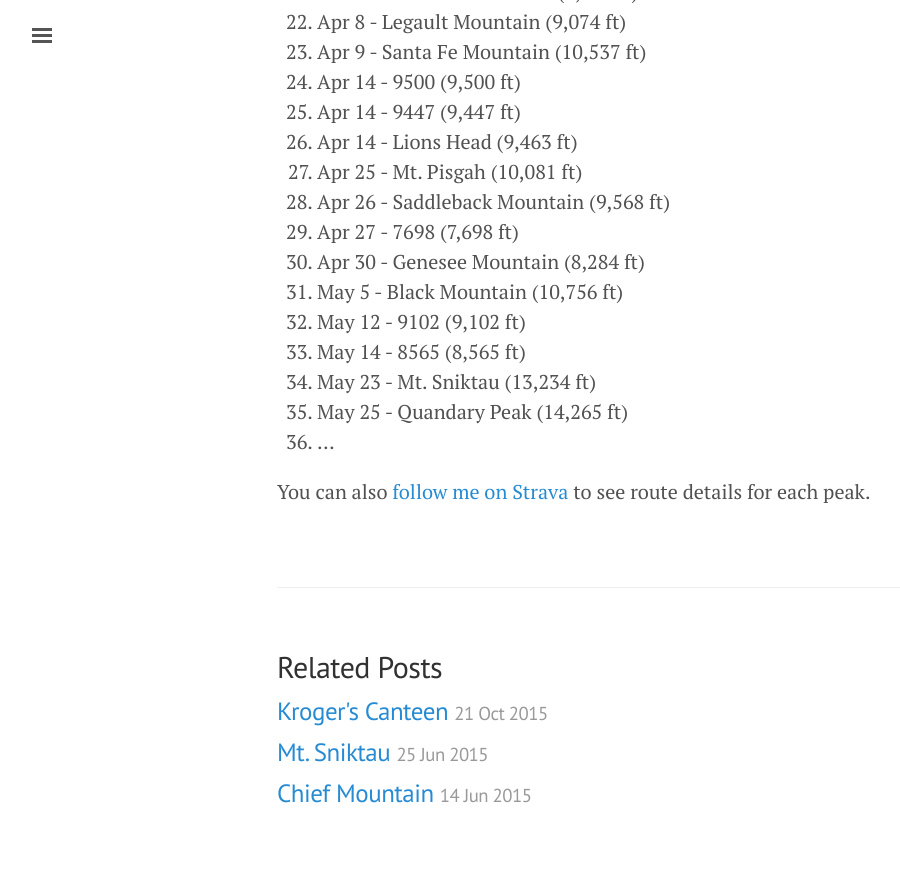
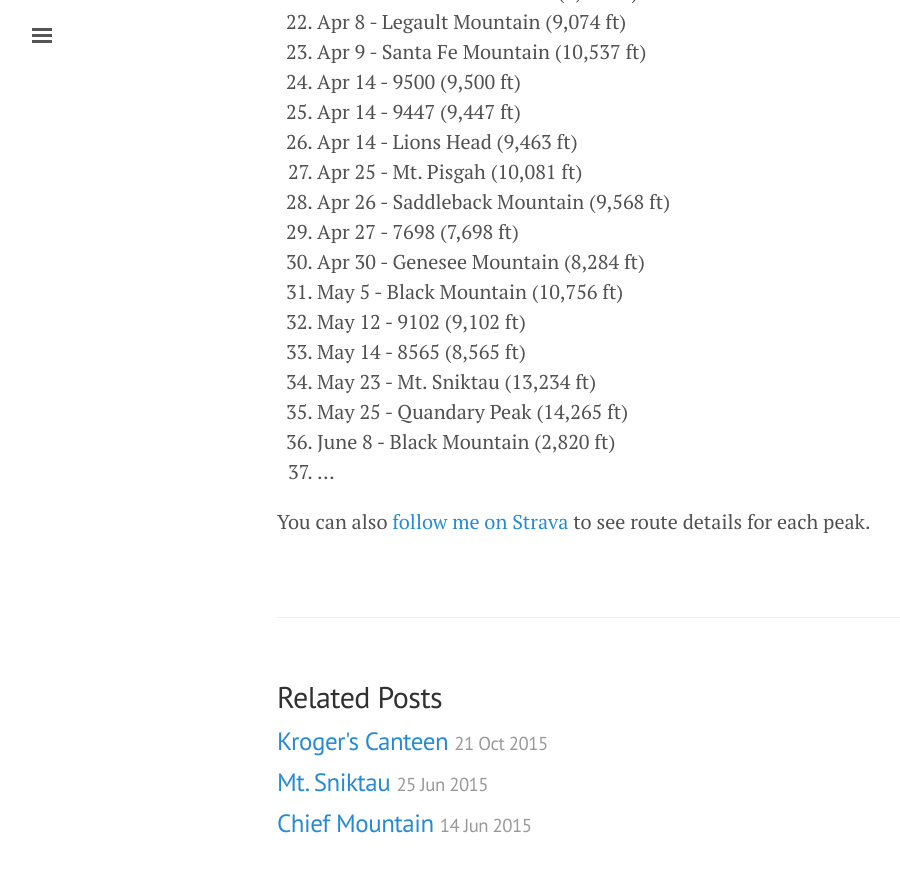
Before and after one commit to jhnnyk/jhnnyk.github.io, a Jekyll site: the page built from _posts/2016-01-26-100-mountains-in-2016.md, in a window 1280 px wide and 900 px high, scrolled down 1135 px. Shown: the top 872 px of the window, without its empty margins (3-903 px from the left). Built offline with Jekyll 4.4.1, drawn with Linux system fonts in a browser that asks for light colours.

Commit message:
Black Mtn California - better than nothing

```diff
--- a/_posts/2016-01-26-100-mountains-in-2016.md
+++ b/_posts/2016-01-26-100-mountains-in-2016.md
@@ -42,6 +42,7 @@ It's inspired me to stretch myself. So among a few other goals for 2016, I'm str
 33. May 14 - 8565 (8,565 ft)
 34. May 23 - Mt. Sniktau (13,234 ft)
 35. May 25 - Quandary Peak (14,265 ft)
-36. ...
+36. June 8 - Black Mountain (2,820 ft)
+37. ...
 
 You can also [follow me on Strava](https://www.strava.com/athletes/149867) to see route details for each peak.
```
